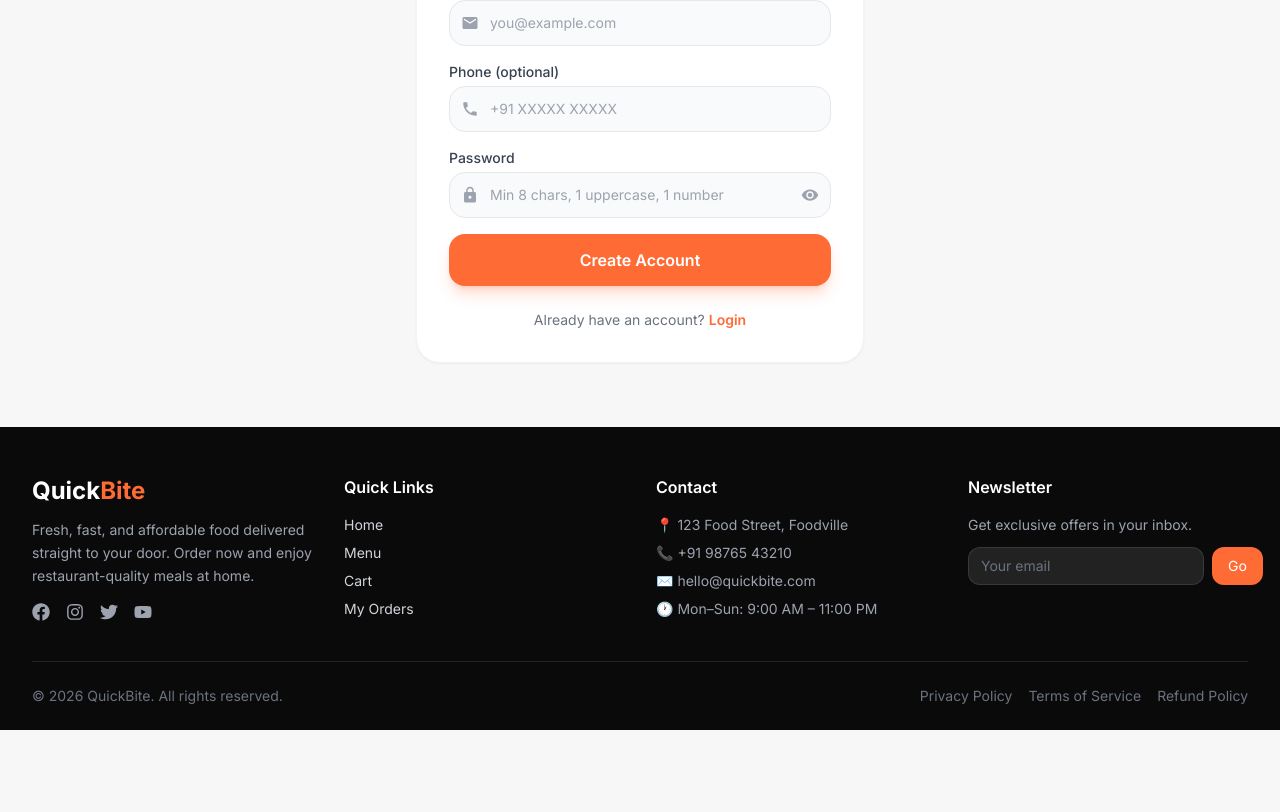
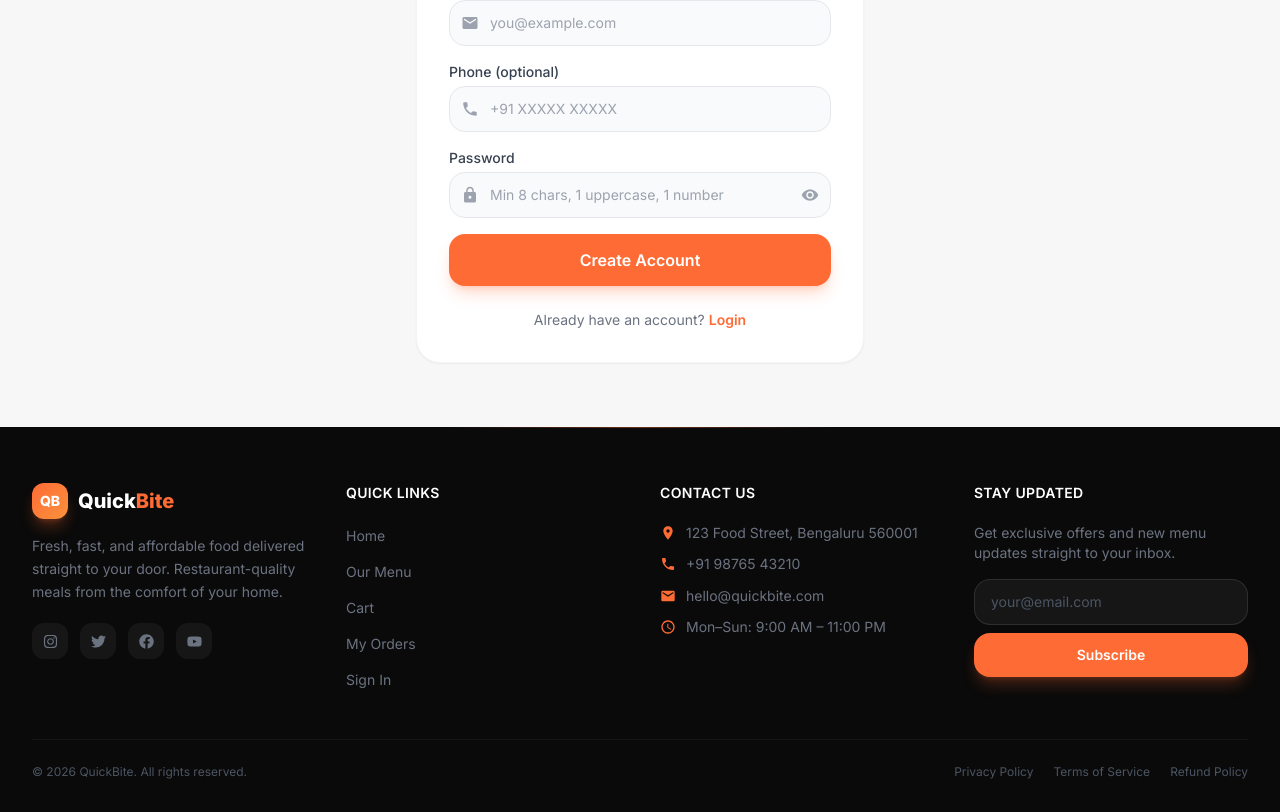
Before and after one commit to VarshiniJayakumar/quickbite, a React (Vite) app in the folder client/: page /register in a window 1280 px wide. Shown: the part 395-1207 px from the top of the page. Before the commit the page ends 1125 px from the top, so only its background shows below. Built offline with nearby package versions, Linux system fonts and the light colour scheme; no server answers.

Commit message:
auto: sync changes

```diff
--- a/client/src/components/Footer.jsx
+++ b/client/src/components/Footer.jsx
@@ -1,24 +1,43 @@
 import { Link } from 'react-router-dom'
-import { FaFacebook, FaInstagram, FaTwitter, FaYoutube } from 'react-icons/fa'
+import { FaInstagram, FaTwitter, FaFacebook, FaYoutube } from 'react-icons/fa'
+import { MdLocationOn, MdPhone, MdEmail, MdAccessTime } from 'react-icons/md'
 
 const Footer = () => {
   return (
-    <footer className="bg-secondary text-gray-300 pt-12 pb-6">
-      <div className="max-w-7xl mx-auto px-4 sm:px-6 lg:px-8">
-        <div className="grid grid-cols-1 md:grid-cols-4 gap-8 mb-10">
+    <footer className="bg-secondary text-gray-400 relative overflow-hidden">
+      {/* Top glow */}
+      <div className="absolute top-0 left-1/2 -translate-x-1/2 w-96 h-px bg-gradient-to-r from-transparent via-primary/40 to-transparent" />
+
+      <div className="max-w-7xl mx-auto px-4 sm:px-6 lg:px-8 pt-14 pb-8">
+        <div className="grid grid-cols-1 md:grid-cols-2 lg:grid-cols-4 gap-10 mb-12">
+
           {/* Brand */}
-          <div>
-            <h2 className="text-2xl font-bold text-white mb-3">
-              Quick<span className="text-primary">Bite</span>
-            </h2>
-            <p className="text-sm leading-relaxed text-gray-400">
-              Fresh, fast, and affordable food delivered straight to your door.
-              Order now and enjoy restaurant-quality meals at home.
+          <div className="lg:col-span-1">
+            <div className="flex items-center gap-2.5 mb-4">
+              <div className="w-9 h-9 bg-gradient-to-br from-primary to-orange-400 rounded-xl flex items-center justify-center shadow-lg shadow-primary/30">
+                <span className="text-white font-black text-sm">QB</span>
+              </div>
+              <span className="text-xl font-black text-white">
+                Quick<span className="text-primary">Bite</span>
+              </span>
+            </div>
+            <p className="text-sm leading-relaxed text-gray-500 mb-5">
+              Fresh, fast, and affordable food delivered straight to your door. Restaurant-quality meals from the comfort of your home.
             </p>
-            <div className="flex gap-4 mt-4">
-              {[FaFacebook, FaInstagram, FaTwitter, FaYoutube].map((Icon, i) => (
-                <a key={i} href="#" className="text-gray-400 hover:text-primary transition-colors">
-                  <Icon size={18} />
+            <div className="flex gap-3">
+              {[
+                { icon: FaInstagram, href: '#', label: 'Instagram' },
+                { icon: FaTwitter, href: '#', label: 'Twitter' },
+                { icon: FaFacebook, href: '#', label: 'Facebook' },
+                { icon: FaYoutube, href: '#', label: 'YouTube' },
+              ].map(({ icon: Icon, href, label }) => (
+                <a
+                  key={label}
+                  href={href}
+                  aria-label={label}
+                  className="w-9 h-9 bg-white/5 hover:bg-primary/20 hover:text-primary rounded-xl flex items-center justify-center text-gray-500 transition-all duration-200 hover:scale-110"
+                >
+                  <Icon size={15} />
                 </a>
               ))}
             </div>
@@ -26,17 +45,21 @@ const Footer = () => {
 
           {/* Quick Links */}
           <div>
-            <h3 className="text-white font-semibold mb-4">Quick Links</h3>
-            <ul className="space-y-2 text-sm">
+            <h3 className="text-white font-semibold text-sm mb-5 tracking-wide uppercase">Quick Links</h3>
+            <ul className="space-y-3">
               {[
                 { to: '/', label: 'Home' },
-                { to: '/menu', label: 'Menu' },
+                { to: '/menu', label: 'Our Menu' },
                 { to: '/cart', label: 'Cart' },
                 { to: '/dashboard', label: 'My Orders' },
-              ].map((link) => (
-                <li key={link.to}>
-                  <Link to={link.to} className="hover:text-primary transition-colors">
-                    {link.label}
+                { to: '/login', label: 'Sign In' },
+              ].map(({ to, label }) => (
+                <li key={to}>
+                  <Link
+                    to={to}
+                    className="text-sm text-gray-500 hover:text-primary transition-colors duration-150 hover:translate-x-1 inline-block"
+                  >
+                    {label}
                   </Link>
                 </li>
               ))}
@@ -45,35 +68,48 @@ const Footer = () => {
 
           {/* Contact */}
           <div>
-            <h3 className="text-white font-semibold mb-4">Contact</h3>
-            <ul className="space-y-2 text-sm text-gray-400">
-              <li>📍 123 Food Street, Foodville</li>
-              <li>📞 +91 98765 43210</li>
-              <li>✉️ hello@quickbite.com</li>
-              <li>🕐 Mon–Sun: 9:00 AM – 11:00 PM</li>
+            <h3 className="text-white font-semibold text-sm mb-5 tracking-wide uppercase">Contact Us</h3>
+            <ul className="space-y-3">
+              {[
+                { icon: MdLocationOn, text: '123 Food Street, Bengaluru 560001' },
+                { icon: MdPhone, text: '+91 98765 43210' },
+                { icon: MdEmail, text: 'hello@quickbite.com' },
+                { icon: MdAccessTime, text: 'Mon–Sun: 9:00 AM – 11:00 PM' },
+              ].map(({ icon: Icon, text }) => (
+                <li key={text} className="flex items-start gap-2.5">
+                  <Icon size={16} className="text-primary flex-shrink-0 mt-0.5" />
+                  <span className="text-sm text-gray-500 leading-snug">{text}</span>
+                </li>
+              ))}
             </ul>
           </div>
 
           {/* Newsletter */}
           <div>
-            <h3 className="text-white font-semibold mb-4">Newsletter</h3>
-            <p className="text-sm text-gray-400 mb-3">Get exclusive offers in your inbox.</p>
-            <form onSubmit={(e) => e.preventDefault()} className="flex gap-2">
+            <h3 className="text-white font-semibold text-sm mb-5 tracking-wide uppercase">Stay Updated</h3>
+            <p className="text-sm text-gray-500 mb-4">Get exclusive offers and new menu updates straight to your inbox.</p>
+            <form onSubmit={(e) => e.preventDefault()} className="space-y-2">
               <input
                 type="email"
-                placeholder="Your email"
-                className="flex-1 px-3 py-2 rounded-xl text-sm bg-white/10 border border-white/10 text-white placeholder-gray-500 focus:outline-none focus:border-primary"
+                placeholder="your@email.com"
+                className="w-full px-4 py-3 rounded-2xl bg-white/5 border border-white/10 text-white placeholder-gray-600 text-sm focus:outline-none focus:border-primary/50 focus:bg-white/8 transition-all"
               />
-              <button type="submit" className="bg-primary text-white px-4 py-2 rounded-xl text-sm hover:bg-orange-600 transition-colors">
-                Go
+              <button
+                type="submit"
+                className="w-full btn-primary py-3 text-sm rounded-2xl"
+              >
+                Subscribe
               </button>
             </form>
           </div>
         </div>
 
-        <div className="border-t border-white/10 pt-6 flex flex-col md:flex-row items-center justify-between gap-3 text-sm text-gray-500">
-          <p>© {new Date().getFullYear()} QuickBite. All rights reserved.</p>
-          <div className="flex gap-4">
+        {/* Bottom bar */}
+        <div className="border-t border-white/5 pt-6 flex flex-col sm:flex-row items-center justify-between gap-3">
+          <p className="text-xs text-gray-600">
+            © {new Date().getFullYear()} QuickBite. All rights reserved.
+          </p>
+          <div className="flex items-center gap-5 text-xs text-gray-600">
             <a href="#" className="hover:text-primary transition-colors">Privacy Policy</a>
             <a href="#" className="hover:text-primary transition-colors">Terms of Service</a>
             <a href="#" className="hover:text-primary transition-colors">Refund Policy</a>
```
